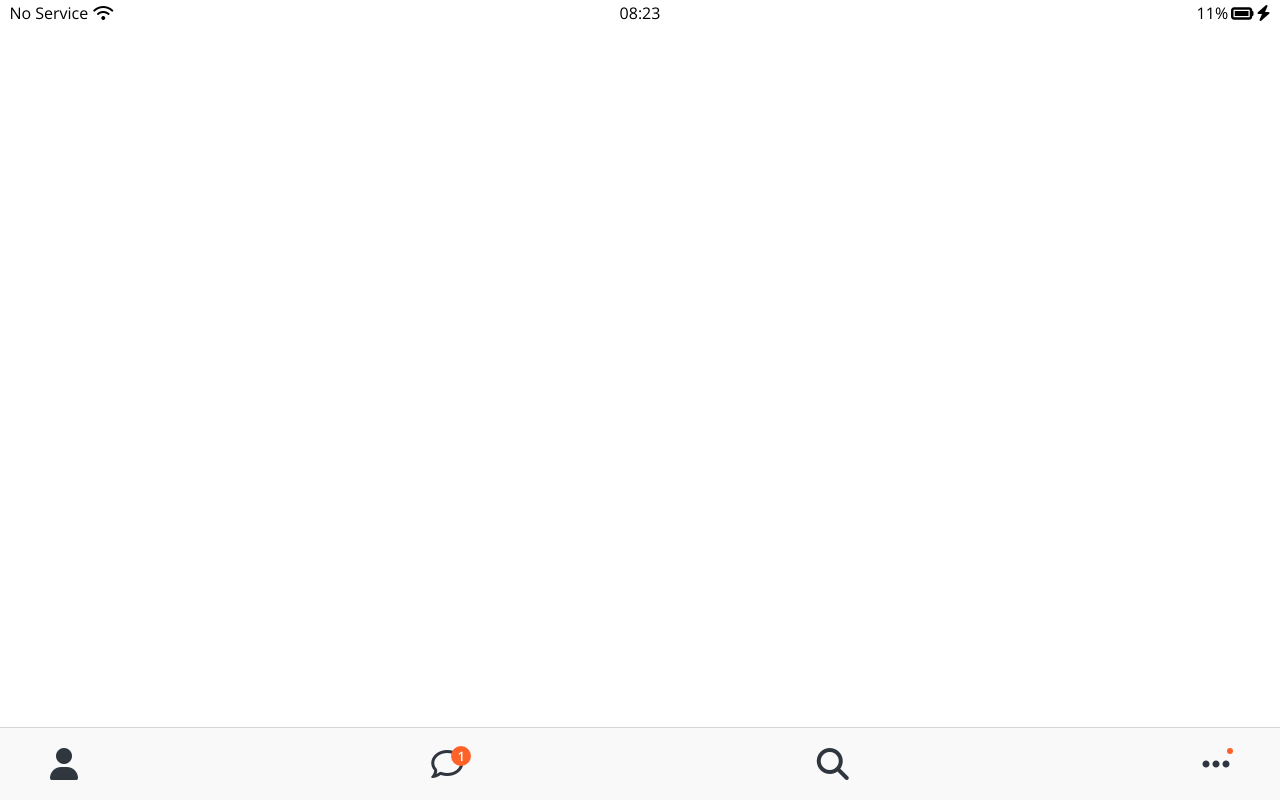
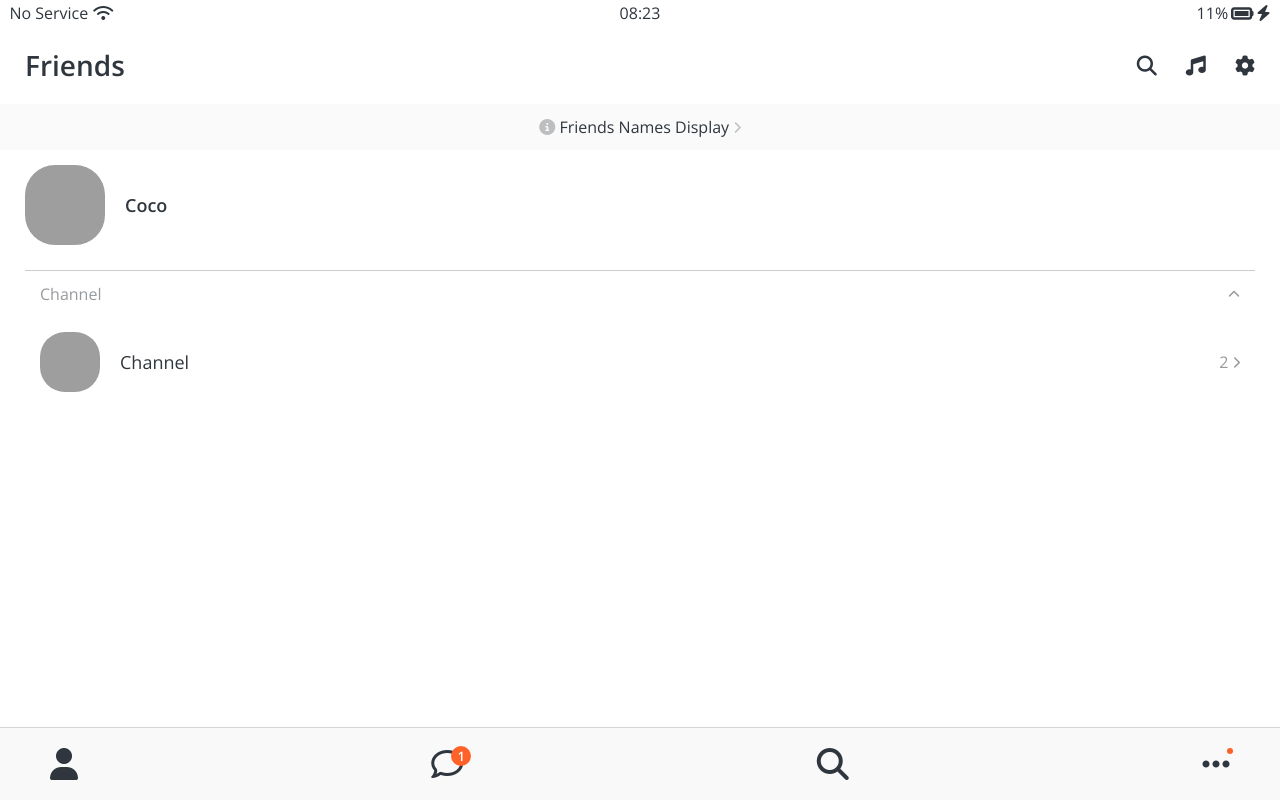
Before and after one commit to coco0327/kokoa-2024, a plain HTML site: page friends.html in a window 1280 px wide. Drawn offline with nearby package versions, Linux system fonts and the light colour scheme; grey boxes are pictures that could not be loaded.

Commit message:
freinds screen done

```diff
--- /dev/null
+++ b/css/components/screen-header.css
@@ -0,0 +1,15 @@
+.screen-header {
+  display: flex;
+  justify-content: space-between;
+  align-items: center;
+  padding: var(--horizontal-space);
+}
+
+.screen-header__title {
+  font-size: 28px;
+  font-weight: 600;
+}
+
+.screen-header__icons span {
+  margin-left: 25px;
+}
--- a/css/components/status-bar.css
+++ b/css/components/status-bar.css
@@ -1,5 +1,5 @@
 .status-bar {
-  position: fixed;
+  position: sticky;
   top: 0;
   width: 100%;
   box-sizing: border-box;
--- /dev/null
+++ b/css/components/user-component.css
@@ -0,0 +1,45 @@
+.user-component {
+  justify-content: space-between;
+}
+
+.user-component,
+.user-component__column:first-child {
+  display: flex;
+  align-items: center;
+}
+
+.user-component__img {
+  width: 70px;
+  height: 70px;
+  border-radius: 30px;
+  margin-right: 20px;
+}
+
+.user-component__img--sm {
+  width: 60px;
+  height: 60px;
+  border-radius: 25px;
+}
+
+.user-component__img--xl {
+  width: 80px;
+  height: 80px;
+}
+
+.user-component__title {
+  font-weight: 600;
+  font-size: 18px;
+}
+
+.user-component__title--not-bold {
+  font-weight: 400;
+}
+
+.user-component__subtitle {
+  margin-top: 7px;
+  opacity: 0.5;
+}
+
+.user-component__column:last-child {
+  opacity: 0.5;
+}
--- /dev/null
+++ b/css/screens/friends.css
@@ -0,0 +1,29 @@
+.friends-display-link {
+  text-align: center;
+  display: block;
+  background-color: #fafafa;
+  padding: 15px 0;
+  margin-bottom: 15px;
+}
+
+.friends-display-link i {
+  opacity: 0.3;
+}
+
+.friend-screen {
+  padding: 0 var(--horizontal-space);
+}
+
+.friend-screen__channel {
+  margin-top: 25px;
+  border-top: 1px solid rgba(0, 0, 0, 0.2);
+  padding: 15px;
+}
+
+.friend-screen__channel-header {
+  margin-bottom: 30px;
+  display: flex;
+  justify-content: space-between;
+  align-items: center;
+  opacity: 0.5;
+}
--- a/css/style.css
+++ b/css/style.css
@@ -5,10 +5,14 @@
 /* Components */
 @import "components/status-bar.css";
 @import "components/nav-bar.css";
+@import "components/screen-header.css";
+@import "components/user-component.css";
 
 /* Screens */
 @import "screens/login.css";
+@import "screens/friends.css";
 
 body {
+  color: #2f363e;
   font-family: "Open Sans", sans-serif;
 }
--- a/css/variables.css
+++ b/css/variables.css
@@ -1,3 +1,4 @@
 :root {
   --yellow: #fbdf02;
+  --horizontal-space: 25px;
 }
--- a/friends.html
+++ b/friends.html
@@ -21,6 +21,57 @@
         <i class="fa-solid fa-bolt"></i>
       </div>
     </div>
+
+    <header class="screen-header">
+      <h1 class="screen-header__title">Friends</h1>
+      <div class="screen-header__icons">
+        <span> <i class="fa-solid fa-magnifying-glass fa-lg"></i></span>
+        <span><i class="fa-solid fa-music fa-lg"></i></span>
+        <span><i class="fa-solid fa-gear fa-lg"></i></span>
+      </div>
+    </header>
+
+    <a class="friends-display-link"
+      ><i class="fa-solid fa-circle-info"></i> Friends Names Display
+      <i class="fa-solid fa-chevron-right fa-xs"></i
+    ></a>
+
+    <main class="friend-screen">
+      <div class="user-component">
+        <div class="user-component__column">
+          <img
+            src="https://th.bing.com/th/id/R.37b1723bee26bcaa31d7e1dad244dbdf?rik=kio7imNRY4SvfQ&riu=http%3a%2f%2fst.depositphotos.com%2f1912933%2f3261%2fi%2f950%2fdepositphotos_32612021-stock-photo-happy-old-woman.jpg&ehk=t8Q7zhR8WfH3bEyPcs2Pj%2bmXqKSxsVFmxKXXRmaW2Fg%3d&risl=&pid=ImgRaw&r=0"
+            class="user-component__img user-component__img--xl"
+          />
+          <div class="user-component__text">
+            <h4 class="user-component__title">Coco</h4>
+          </div>
+        </div>
+        <div class="user-component__column"></div>
+      </div>
+      <div class="friend-screen__channel">
+        <div class="friend-screen__channel-header">
+          <span>Channel</span>
+          <i class="fa-solid fa-chevron-up fa-xs"></i>
+        </div>
+        <div class="user-component">
+          <div class="user-component__column">
+            <img
+              src="https://th.bing.com/th/id/R.37b1723bee26bcaa31d7e1dad244dbdf?rik=kio7imNRY4SvfQ&riu=http%3a%2f%2fst.depositphotos.com%2f1912933%2f3261%2fi%2f950%2fdepositphotos_32612021-stock-photo-happy-old-woman.jpg&ehk=t8Q7zhR8WfH3bEyPcs2Pj%2bmXqKSxsVFmxKXXRmaW2Fg%3d&risl=&pid=ImgRaw&r=0"
+              class="user-component__img user-component__img--sm"
+            />
+            <div class="user-component__text">
+              <h4 class="user-component__title user-component__title--not-bold">
+                Channel
+              </h4>
+            </div>
+          </div>
+          <div class="user-component__column">
+            <span>2 <i class="fa-solid fa-chevron-right fa-xs"></i></span>
+          </div>
+        </div>
+      </div>
+    </main>
 
     <nav class="nav">
       <ul class="nav__list">
```
